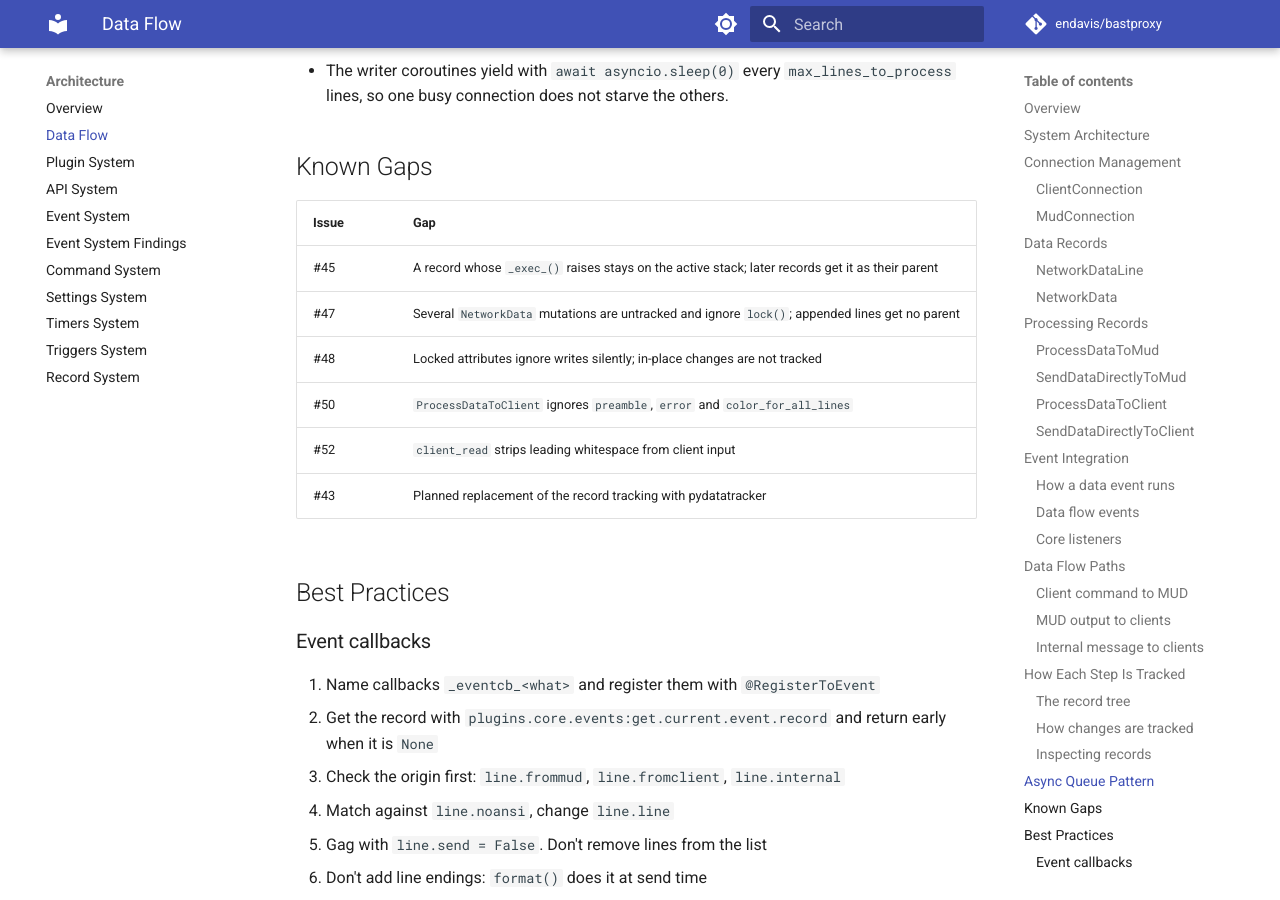
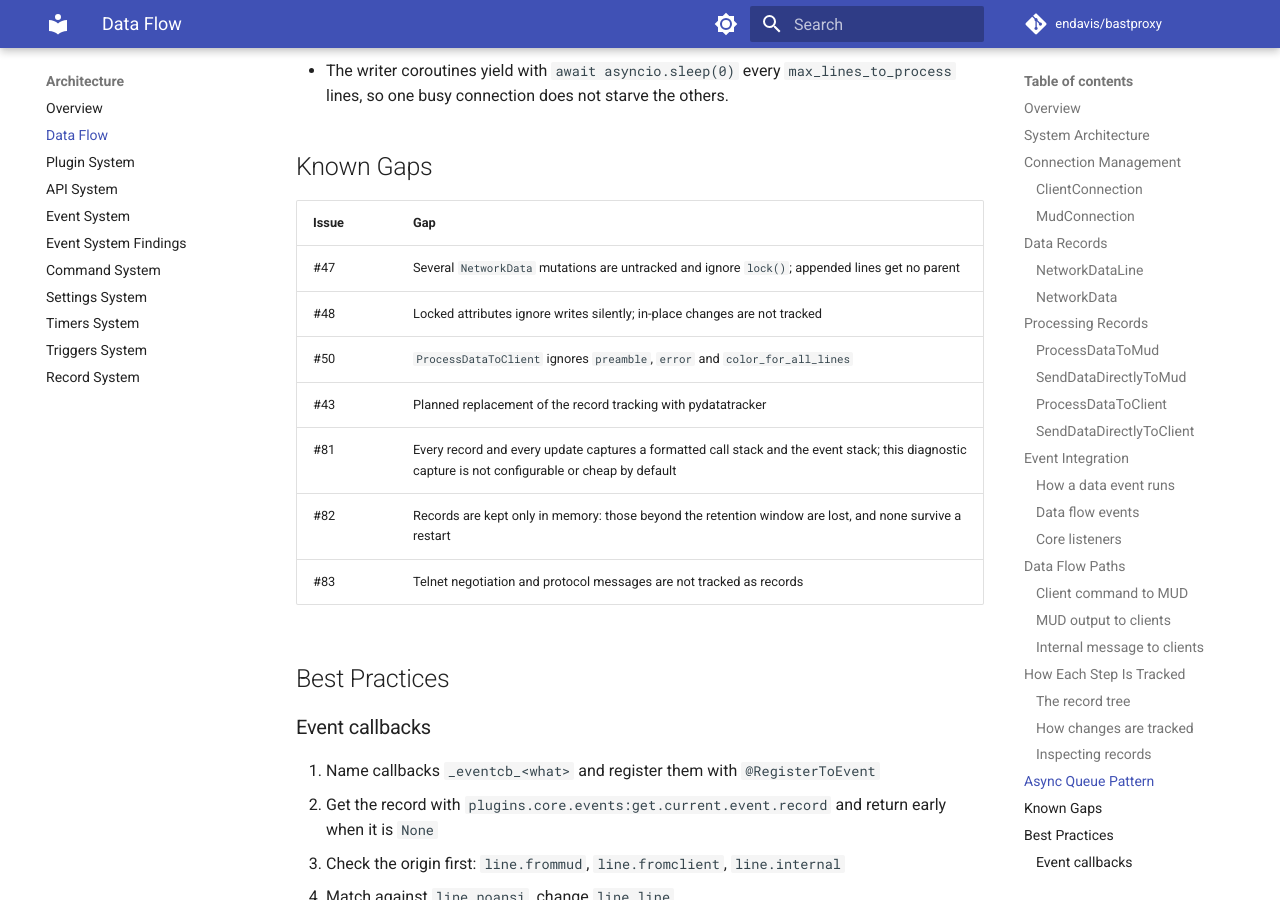
Before and after one commit to endavis/bastproxy, an MkDocs documentation site: the page built from docs/claude/data_flow.md, in a window 1280 px wide and 900 px high, scrolled down 11195 px. Built offline with MkDocs 1.6.1 and Material for MkDocs 9.7.7, drawn with Linux system fonts in a browser that asks for light colours; comment, search, counter and statistics services are not loaded; some of the changed text lies outside the part shown.

Commit message:
docs: refresh the Known Gaps tables for closed and new issues (merges PR #88, addresses #85)
* docs: refresh the Known Gaps tables for closed and new issues

Remove the rows and prose for #44, #45 and #52, which are fixed, and add
rows for #81, #82 and #83 to data_flow.md and record_system.md.

Addresses #85

Co-Authored-By: Claude Opus 5.5 <noreply@anthropic.com>
Claude-Session: https://claude.ai/code/session_01NXu1sbBxFsEQW16MiZv7Je

* docs: word the #81 known-gap row from the code

Each record and each update captures a formatted call stack and the event
stack (base.py, update.py). The old wording claimed a data copy, which
they do not make.

Addresses #85

Co-Authored-By: Claude Opus 5.5 <noreply@anthropic.com>
Claude-Session: https://claude.ai/code/session_01NXu1sbBxFsEQW16MiZv7Je

---------

Co-authored-by: Claude Opus 5.5 <noreply@anthropic.com>

````diff
--- a/docs/claude/data_flow.md
+++ b/docs/claude/data_flow.md
@@ -80,14 +80,14 @@ References in this page are to files and symbols, not line numbers, so they stay
 ```python
 ProcessDataToMud(
     NetworkData(
-        NetworkDataLine(inp.strip(), originated="client"),
+        NetworkDataLine(inp.rstrip("\r\n"), originated="client"),
         owner_id=f"client:{self.uuid}",
     ),
     client_id=self.uuid,
 )()
 ```
 
-`inp.strip()` removes leading as well as trailing whitespace (#52).
+`inp.rstrip("\r\n")` removes only the line ending, so leading whitespace in client input is kept.
 
 ### MudConnection
 
@@ -273,7 +273,7 @@ Every record captures, at creation (`BaseRecord.__init__` in `src/bastproxy/libs
 - the current event stack: the names of the events being processed, from `plugins.core.events:get.event.stack`
 - a parent: the one passed in, or the record on top of `RMANAGER.active_record_stack`
 
-Calling a record (`BaseRecord.__call__`) pushes it on the active stack, runs `_exec_()`, pops it and stores `execute_time_taken`. Every record created during `_exec_()` therefore becomes its child. `__call__` has no `try/finally`, so a record whose `_exec_()` raises stays on the stack (#45).
+Calling a record (`BaseRecord.__call__`) pushes it on the active stack, runs `_exec_()`, pops it and stores `execute_time_taken`. Every record created during `_exec_()` therefore becomes its child. `__call__` uses `try/finally`, so a record whose `_exec_()` raises is still popped and no longer executing.
 
 `RMANAGER` keeps the most recent records of each type (5000 per type by default, `RecordManager.max_records`) and finds children by scanning the stored records' `parents`.
 
@@ -361,12 +361,13 @@ record / plugin ──send_to(line)──► send_queue ──await get()──
 
 | Issue | Gap |
 |-------|-----|
-| #45 | A record whose `_exec_()` raises stays on the active stack; later records get it as their parent |
 | #47 | Several `NetworkData` mutations are untracked and ignore `lock()`; appended lines get no parent |
 | #48 | Locked attributes ignore writes silently; in-place changes are not tracked |
 | #50 | `ProcessDataToClient` ignores `preamble`, `error` and `color_for_all_lines` |
-| #52 | `client_read` strips leading whitespace from client input |
 | #43 | Planned replacement of the record tracking with pydatatracker |
+| #81 | Every record and every update captures a formatted call stack and the event stack; this diagnostic capture is not configurable or cheap by default |
+| #82 | Records are kept only in memory: those beyond the retention window are lost, and none survive a restart |
+| #83 | Telnet negotiation and protocol messages are not tracked as records |
 
 ## Best Practices
 
````
Also changed, not shown: docs/claude/record_system.md (+5 -4 lines).
